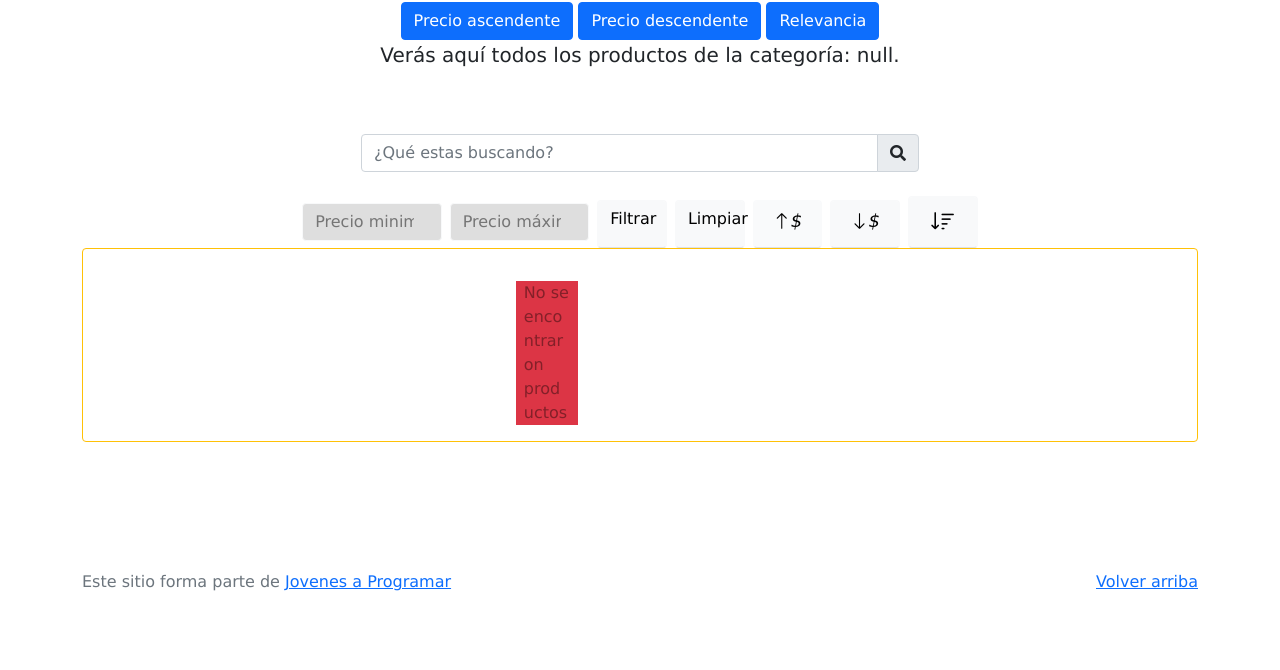
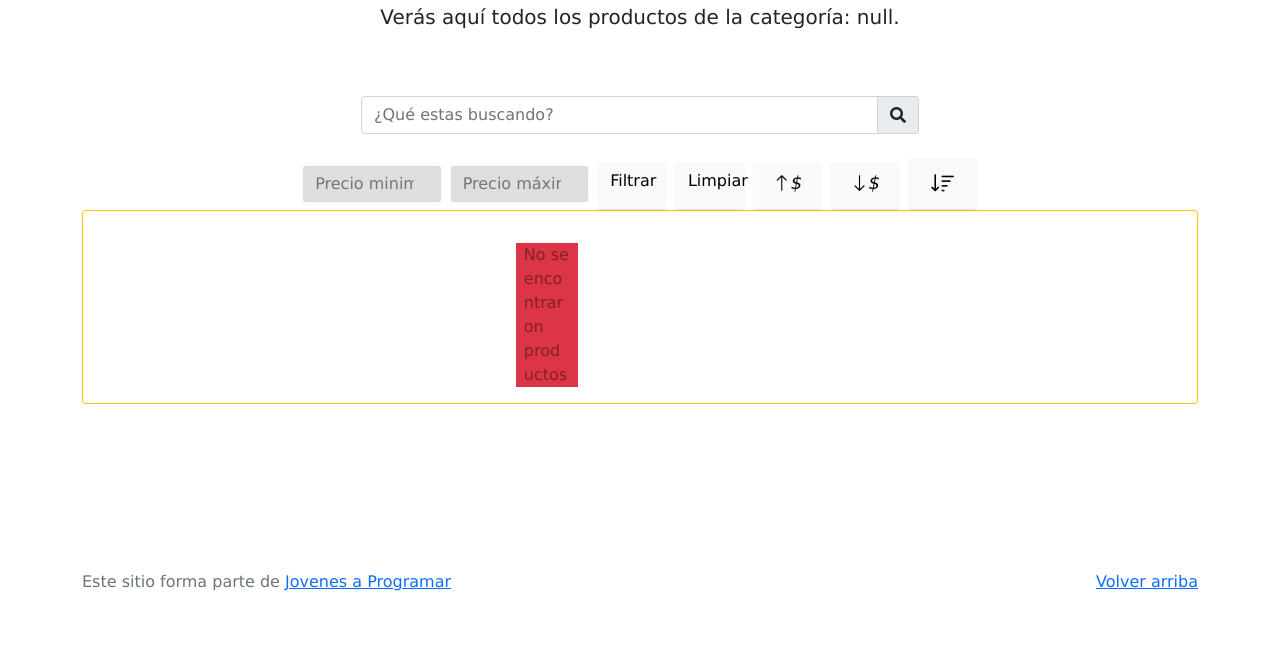
Before and after one commit to maxidav93/entrega0.github.io, a plain HTML site: page products.html in a window 1280 px wide. Shown: the part 140-810 px from the top of the page. Drawn offline with nearby package versions, Linux system fonts and the light colour scheme; no server answers.

Commit message:
Sacamos botones

```diff
--- a/products.html
+++ b/products.html
@@ -63,9 +63,6 @@
 
     <div class="text-center p-4">
       <h2>Productos</h2>
-      <button id="clearRangeFilter" class="btn btn-primary">Precio ascendente</button>
-      <button id="clearRangeFilterDos" class="btn btn-primary">Precio descendente</button>
-      <button id="sortByCount" class="btn btn-primary">Relevancia</button>
       <p class="lead" id="nombreCat"></p>
   </div>
 
```
